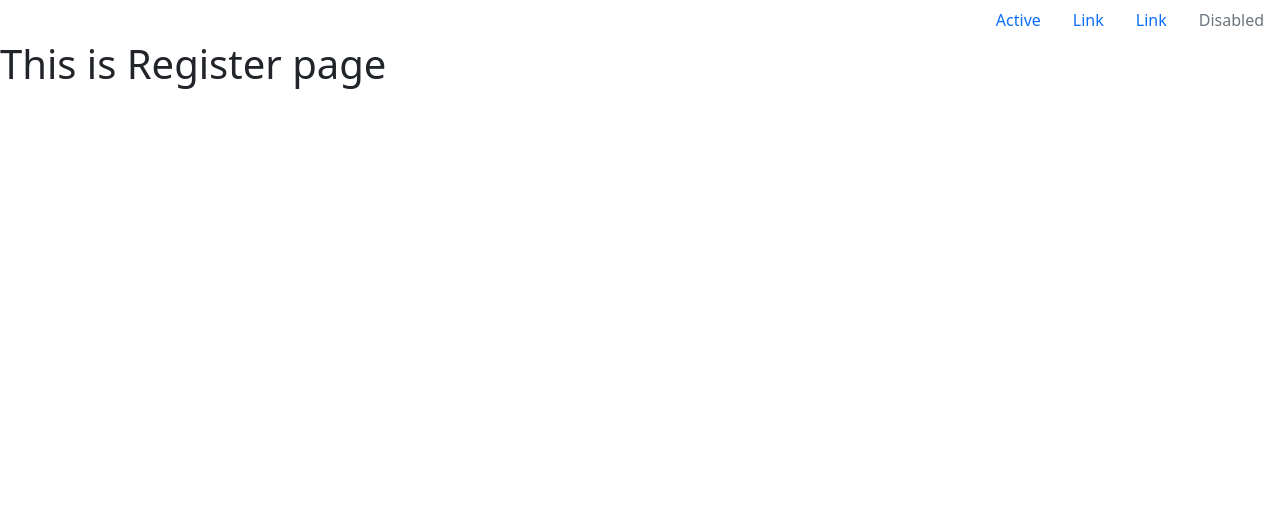
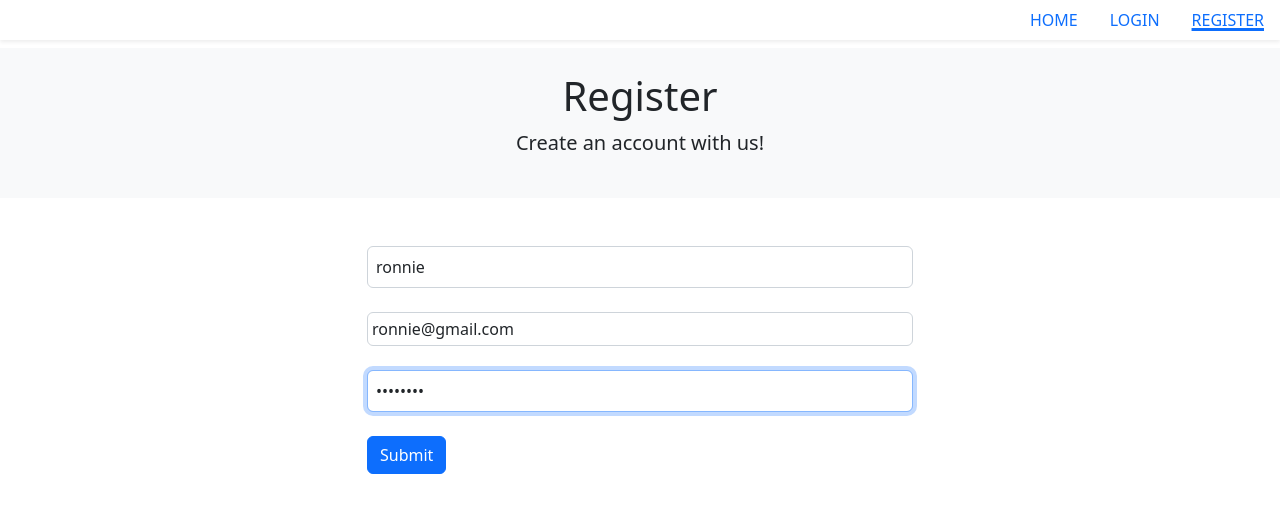
Before and after one commit to RonnieJSanchez/Ecommerce-Back, a React (Create React App) app: page /register in a window 1280 px wide. Shown: the top 512 px of the page. Built offline with nearby package versions, Linux system fonts and the light colour scheme.

Commit message:
added user registration/form

```diff
--- a/package.json
+++ b/package.json
@@ -6,8 +6,10 @@
     "@testing-library/jest-dom": "^5.16.5",
     "@testing-library/react": "^13.4.0",
     "@testing-library/user-event": "^13.5.0",
+    "axios": "^1.1.3",
     "react": "^18.2.0",
     "react-dom": "^18.2.0",
+    "react-hot-toast": "^2.4.0",
     "react-router-dom": "^6.4.3",
     "react-scripts": "5.0.1",
     "web-vitals": "^2.1.4"
--- a/src/App.js
+++ b/src/App.js
@@ -1,4 +1,5 @@
 import { BrowserRouter, Routes, Route } from "react-router-dom";
+import {Toaster} from "react-hot-toast";
 import Menu from "./components/nav/Menu";
 import Home from "./pages/Home";
 import Login from "./pages/Login";
@@ -9,6 +10,7 @@ export default function App() {
   return (
     <BrowserRouter>
       <Menu />
+      <Toaster />
       <Routes>
         <Route path="/" element= {<Home />} />
         <Route path="/login" element= {<Login />} />
--- /dev/null
+++ b/src/components/cards/Jumbotron.js
@@ -0,0 +1,12 @@
+export default function Jumbotron({title, subTitle}) {
+    return (
+    <div className= "container-fluid bg-warning">
+        <div className="row">
+            <div className="col text-center p-4 bg-light">
+                <h1>{title}</h1>
+                <p className="lead">{subTitle}</p>
+            </div>
+        </div>
+    </div>
+    );
+}
--- a/src/components/nav/Menu.js
+++ b/src/components/nav/Menu.js
@@ -1,24 +1,23 @@
+import { NavLink } from "react-router-dom";
+
 export default function Menu() {
     return (
     <>
-        <ul className="nav justify-content-end">
+        <ul className="nav d-flex justify-content-end shadow-sm mb-2">
             <li className="nav-item">
-                <a className="nav-link active" aria-current="page" href="#">
-                    Active
-                </a>
+                <NavLink className="nav-link" aria-current="page" to="/">
+                    HOME
+                </NavLink>
             </li>
             <li className="nav-item">
-                <a className="nav-link" href="#">
-                    Link
-                </a>
+                <NavLink className="nav-link" to="/login">
+                    LOGIN
+                </NavLink>
             </li>
             <li className="nav-item">
-                <a className="nav-link" href="#">
-                    Link
-                </a>
-            </li>
-            <li className="nav-item">
-                <a className="nav-link disabled">Disabled</a>
+                <NavLink className="nav-link" to="/register">
+                    REGISTER
+                </NavLink>
             </li>
         </ul>
     </>
--- a/src/index.css
+++ b/src/index.css
@@ -0,0 +1,4 @@
+.active {
+  text-decoration: underline;
+  text-decoration-thickness: 3px;
+}
--- a/src/pages/Home.js
+++ b/src/pages/Home.js
@@ -1,7 +1,10 @@
+import Jumbotron from "../components/cards/Jumbotron";
+
 export default function Home() {
   return (
     <div>
-      <h1>This is Home page</h1>
+      <Jumbotron title="Hello World" subTitle="Welcome to React E-commerce"/>
+
     </div>
   );
 }
--- a/src/pages/Login.js
+++ b/src/pages/Login.js
@@ -1,7 +1,10 @@
+import Jumbotron from "../components/cards/Jumbotron";
+
 export default function Login() {
   return (
     <div>
-      <h1>This is Login page</h1>
+      <Jumbotron title="Login" subTitle="Welcome to React E-commerce"/>
+
     </div>
   );
 }
--- a/src/pages/Register.js
+++ b/src/pages/Register.js
@@ -1,7 +1,78 @@
+import { useState } from "react";
+import Jumbotron from "../components/cards/Jumbotron";
+import axios from "axios";
+import toast, { Toaster } from "react-hot-toast";
+
 export default function Register() {
+  // state
+  const [name, setName] = useState("ronnie");
+  const [email, setEmail] = useState("ronnie@gmail.com");
+  const [password, setPassword] = useState("password");
+
+  const handleSubmit = async (e) => {
+    e.preventDefault();
+    try{
+      const { data } = await axios.post(
+        `${process.env.REACT_APP_API}/register`,
+      {
+        name,
+        email,
+        password,
+      });
+      console.log(data);
+      if(data?.error){
+        toast.error(data.error);
+      } else {
+        toast.success("Registration successful");
+      }
+    } catch (err) {
+      console.log(err);
+      Toaster.error('Registration failed. Try again.')
+    }
+  }
+
   return (
     <div>
-      <h1>This is Register page</h1>
+      <Jumbotron title="Register" subTitle="Create an account with us!"/>
+      <Toaster />
+      <div className="container mt-5">
+        <div className="row">
+          <div className="col-md-6 offset-md-3">
+            <form onSubmit={handleSubmit}>
+            <input
+            type="text"
+            className="form-control mb-4 p-2"
+            placeholder="Enter your name"
+            value={name}
+            onChange={(e) => setName(e.target.value)}
+            autoFocus
+            />
+
+              <input
+            type="email"
+            className="form-control mb-4 p-1"
+            placeholder="Enter your email"
+            value={email}
+            onChange={(e) => setEmail(e.target.value)}
+            autoFocus
+            />
+
+              <input
+            type="password"
+            className="form-control mb-4 p-2"
+            placeholder="Enter your password"
+            value={password}
+            onChange={(e) => setPassword(e.target.value)}
+            autoFocus
+            />
+
+              <button className="btn btn-primary" type="submit">
+                Submit
+              </button>
+            </form>
+          </div>
+        </div>
+      </div>
     </div>
   );
 }
```
Also changed, not shown: 2 other files (tests, documents, lock files or other folders).
